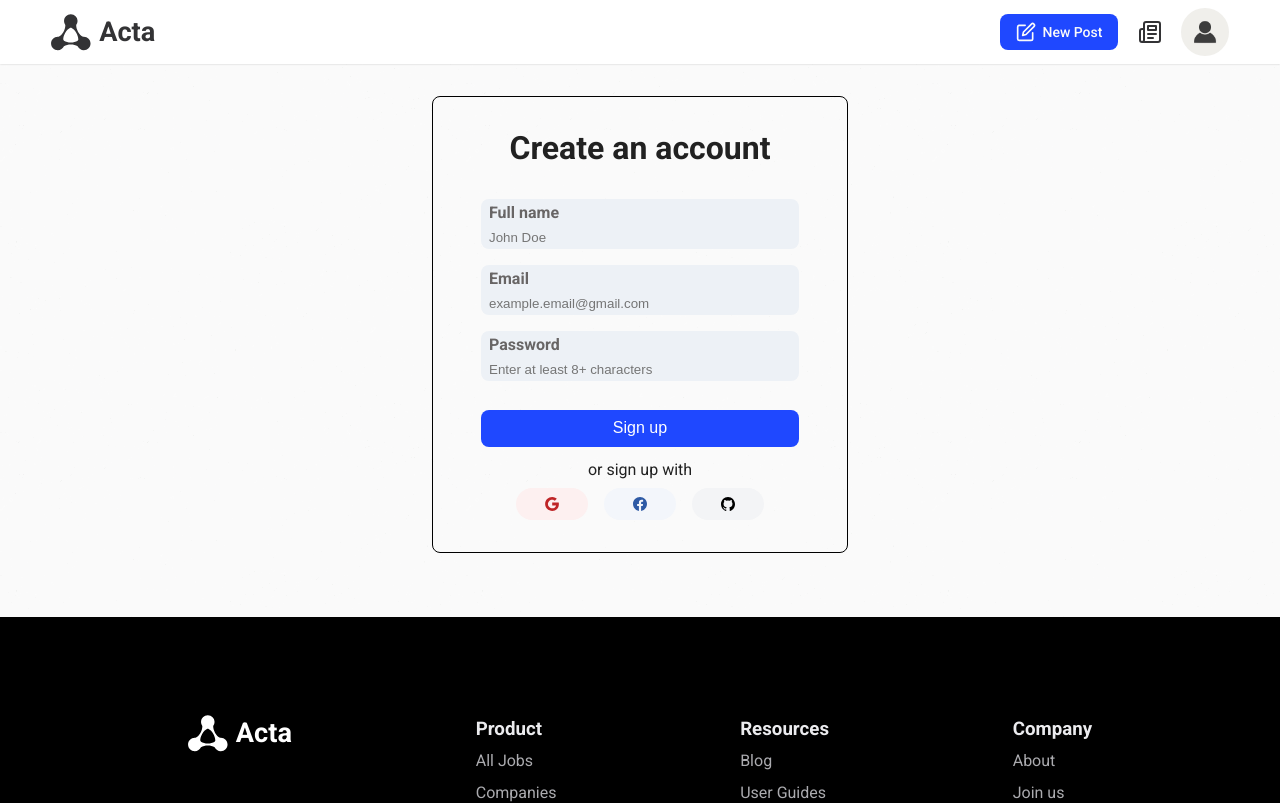
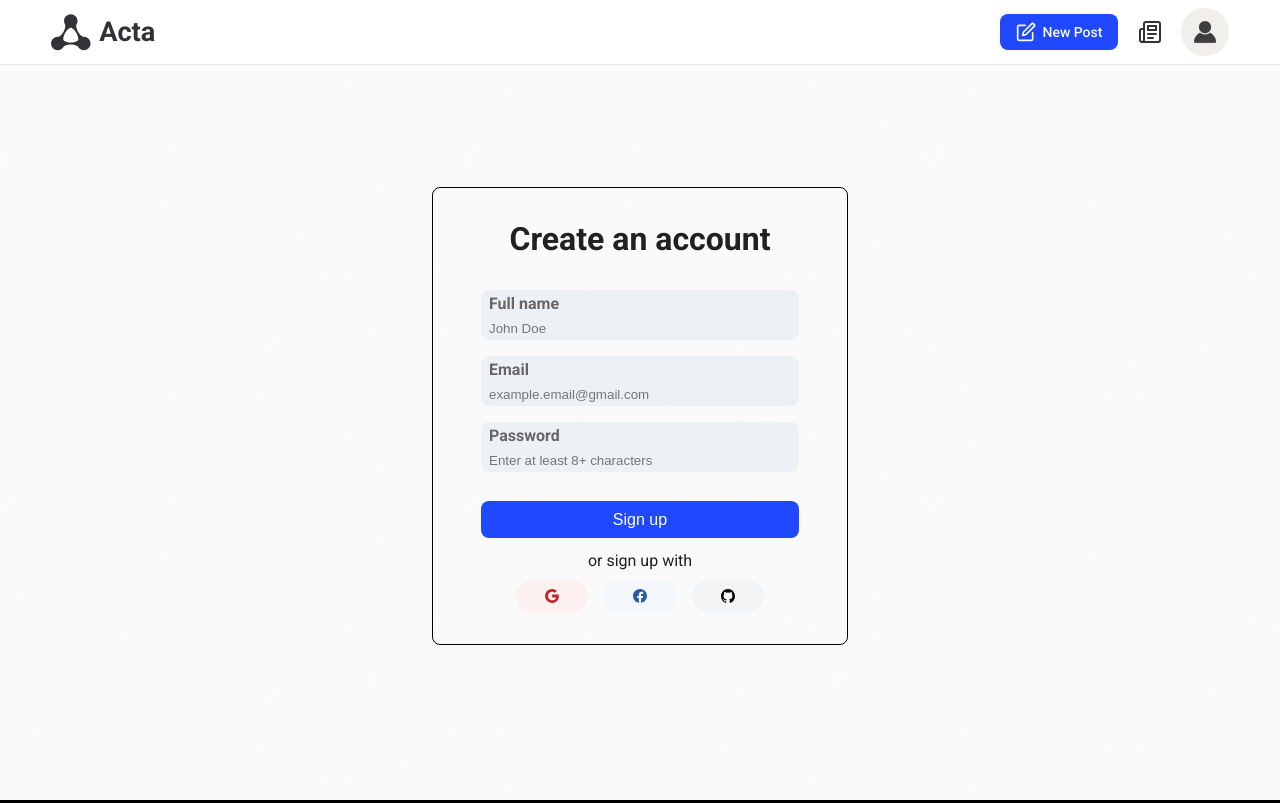
Before and after one commit to Luzefiru/Acta, a React (Create React App) app: page /auth in a window 1280 px wide. Shown: the top 803 px of the page. Built offline with nearby package versions, Linux system fonts and the light colour scheme.

Commit message:
feat: align signup to center

```diff
--- a/src/pages/SignUp/Auth.css
+++ b/src/pages/SignUp/Auth.css
@@ -1,4 +1,7 @@
 .Auth {
   display: grid;
   place-items: center;
+  height: calc(
+    100svh - 64px - 32px - 64px
+  ); /* - Navbar height - App--wrapper top padding - &bottom padding*/
 }
```
